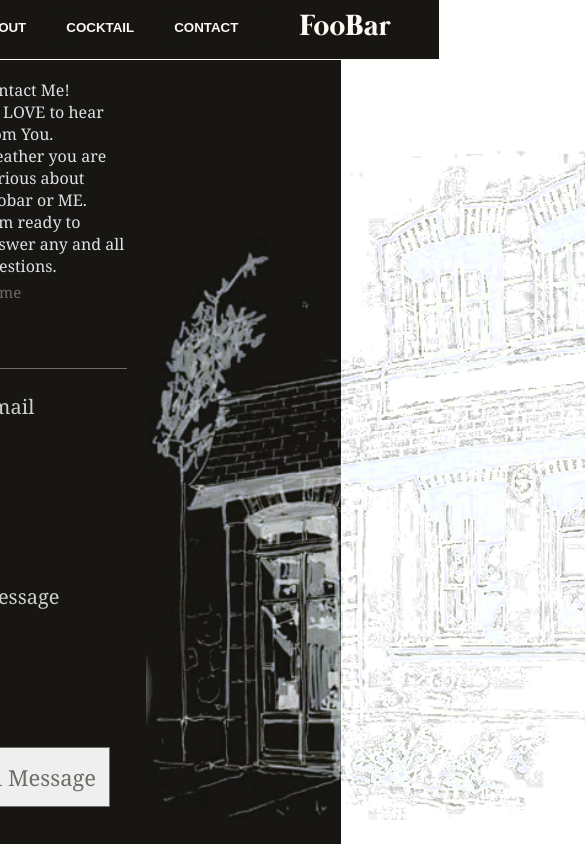
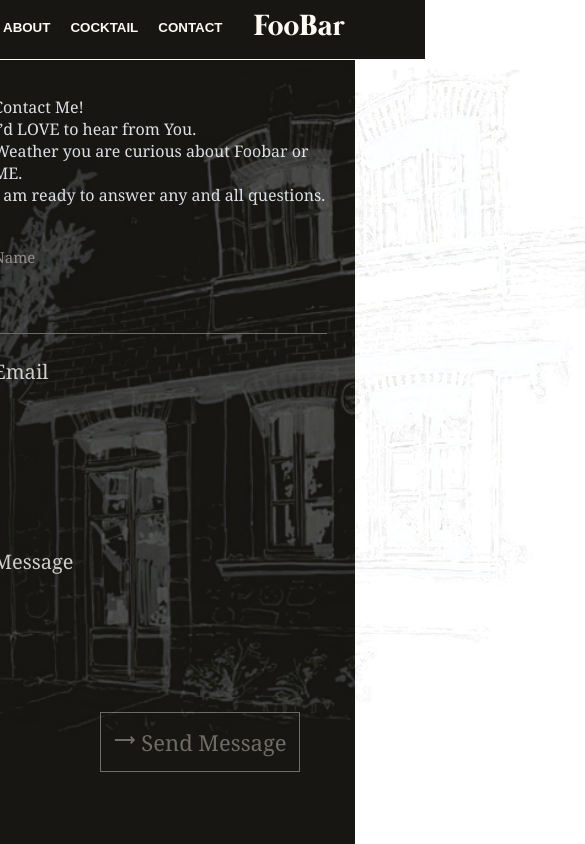
Before and after one commit to Park-Dasol/FooBar, a React (Create React App) app in the folder frontend/: page /contact in a window 390 px wide. Shown: the top 844 px of the page, 585 px wide, since content can reach past the window. Built offline with nearby package versions, Linux system fonts and the light colour scheme.

Commit message:
feat : contact 페이지 tablet 미디어 쿼리 추가

```diff
--- a/frontend/src/components/ContactForm/index.tsx
+++ b/frontend/src/components/ContactForm/index.tsx
@@ -1,5 +1,5 @@
 import React , {useCallback, VFC, useRef } from "react";
-import {ContactInputWrap} from './style'
+import {ContactInputWrap, ContactFormArea} from './style'
 import {CgArrowLongRight} from  "react-icons/cg";
 import emailjs from 'emailjs-com';
 import { ToastContainer, toast } from 'react-toastify';
@@ -64,7 +64,7 @@ const ContactForm :VFC<Props>= () => {
   return (
     <div style={{display:"flex", flexDirection:"column"}}>
       <ToastContainer />
-       <form action="" ref={form} onSubmit={sendEmail} style={{width: '100%',display:'flex',flexDirection:"column", justifyContent:"center", marginTop:"10px"}}>
+       <ContactFormArea action="" ref={form} onSubmit={sendEmail}>
          <ContactInputWrap onClick={activated} >
           <label  htmlFor="Name">Name</label>
           <input className="name" autoFocus onBlur={deactivated} type="text" name="user_ame" id="Name"/>
@@ -77,10 +77,10 @@ const ContactForm :VFC<Props>= () => {
           <label  htmlFor="Message">Message</label>
           <textarea onBlur={deactivated} name="message" id="Message"></textarea>
          </ContactInputWrap>
-         <button type="submit" value="Send" style={{fontSize :"22px", border:"1px solid #6F6C67", color:"#6F6C67", width : "200px", height:"60px", alignSelf:"flex-end", marginRight:"12%"}}>
+         <button type="submit" value="Send" style={{fontSize :"22px", border:"1px solid #6F6C67", backgroundColor:"#171613", color:"#6F6C67", width : "200px", height:"60px", alignSelf:"flex-end", marginRight:"8%"}}>
           <CgArrowLongRight/> Send Message
          </button>
-      </form>
+      </ContactFormArea>
     </div>
   )
 }
--- a/frontend/src/components/ContactForm/style.tsx
+++ b/frontend/src/components/ContactForm/style.tsx
@@ -17,6 +17,7 @@ justify-content:center;
   outline : none;
   font-size : 50px;
   font-weight : 300;
+  z-index : 2;
 }
 > textarea {
   font-size : 25px;
@@ -31,6 +32,11 @@ justify-content:center;
   color:#6F6C67;
   font-size : 15px;
   transition : 1s;
+  z-index : 2;
+
+  ${({theme}: {theme: any}) => theme.tablet`
+    color:#918d88;
+  `}
 }
 
 &.deactive input, &.deactive textarea {
@@ -51,3 +57,14 @@ label:hover {
   cursor:pointer;
 }
 `;
+
+
+
+export const ContactFormArea= styled.form`
+  width: 100%;
+  display:flex;
+  flex-direction:column;
+  justify-content:center;
+  margin-top:10px;
+
+`
--- a/frontend/src/pages/Contact/index.tsx
+++ b/frontend/src/pages/Contact/index.tsx
@@ -5,7 +5,7 @@ import { darkTheme } from '../../styles/theme';
 import ContactForm from '../../components/ContactForm';
 import {useHeaderThemeContext} from '../../utils/headerContext'
 import {useCocktailContext} from '../../utils/cocktailContext';
-
+import { ContactBgImg , ContactFormWrapper} from './style';
 export const Contact = () => {
   const { headerTheme, setHeaderTheme } = useHeaderThemeContext()
   const {cocktail, setCocktail } = useCocktailContext()
@@ -24,11 +24,11 @@ export const Contact = () => {
          <Section>
           <MainContentWrapper >
             <MainContent style={{display:"flex"}}>
-              <div style={{width:"50%", padding:"5% 5% 8% 5%", display:"flex", flexDirection:"column", justifyContent:"space-around", height :"90%"}}>
+              <ContactFormWrapper>
                 <div style={{color:"#dee2e6", lineHeight:"22px"}}>Contact Me!<br/>I’d LOVE to hear from You.<br/>Weather you are curious about Foobar or ME.<br/>I am ready to answer any and all questions.</div>
                 <ContactForm/>
-              </div>
-              <img src={`${process.env.PUBLIC_URL}/images/pub.png`} alt="about" style={{height:"80%", objectFit:'contain', alignSelf:"center"}}/>
+              </ContactFormWrapper>
+              <ContactBgImg src={`${process.env.PUBLIC_URL}/images/pub.png`} alt="contact"/>
             </MainContent>
           </MainContentWrapper>
         </Section>
--- /dev/null
+++ b/frontend/src/pages/Contact/style.tsx
@@ -0,0 +1,28 @@
+import styled from 'styled-components'
+
+export const ContactFormWrapper= styled.div`
+width:50%;
+padding:5% 5% 8% 5%;
+display:flex;
+flex-direction:column;
+justify-content:space-around;
+height :90%;
+
+${({theme}: {theme: any}) => theme.tablet`
+  width: 100%;
+`}
+`
+
+
+
+export const ContactBgImg= styled.img`
+  height:80%;
+  object-fit:contain;
+  align-sself:center;
+
+
+  ${({theme}: {theme: any}) => theme.tablet`
+    position:absolute;
+    opacity: 0.3;
+  `}
+`
--- a/frontend/src/pages/Home/Ingredient.tsx
+++ b/frontend/src/pages/Home/Ingredient.tsx
@@ -39,7 +39,6 @@ export const Ingredient = () => {
               <IngredientImage src={`${process.env.PUBLIC_URL}/images/${randomIngredient?.name.toLowerCase()}.jpg`} alt="ingredient" />
               <IngredientWrapper ingredient={randomIngredient} style={{padding :"6%"}}>
                 <div style={{margin :"10% 0 3% 5%", fontSize:"60px", height:"10%",}}>{randomIngredient?.name}</div>
-                {/* <div style={{padding :"10%", maxHeight : '80%', overflowY:"auto"}}>{randomIngredient?.description}</div> */}
                 <IngredientDescription >{randomIngredient?.description}</IngredientDescription>
               </IngredientWrapper>
             </MainLineContent>
--- a/frontend/src/styles/button.ts
+++ b/frontend/src/styles/button.ts
@@ -12,6 +12,10 @@ export const MenuButton = styled.button`
       display: inline-block;
       line-height: 1;
       padding-right: 40px;
+
+      ${({theme}: {theme: any}) => theme.tablet`
+        padding : 0 10px;
+      `}
 
 `;
 
--- a/frontend/src/styles/global-styles.ts
+++ b/frontend/src/styles/global-styles.ts
@@ -27,8 +27,8 @@ export const GlobalStyle = createGlobalStyle`
         border: none;
         outline: none;
         font-family: NotoSerifRegular;
-        color: ${({theme} : {theme: any}) => theme.bgColor};
-        background-color: ${({theme} : {theme: any}) => theme.textColor};
+        color: ${({theme} : {theme: any}) => theme.textColor};
+        background-color: ${({theme} : {theme: any}) => theme.bgColor};
     }
     input {
         font-family: NotoSerifRegular;
--- a/frontend/src/styles/home.ts
+++ b/frontend/src/styles/home.ts
@@ -8,7 +8,7 @@ import styled from 'styled-components'
 export const MainWrapper = styled.div`
   // margin-top: 60px;
   width: 100vw;
-  height: auto;
+  // height: auto;
   `;
 
 // each section
@@ -25,7 +25,7 @@ export const Section = styled.section`
   ${({theme}: {theme: any}) => theme.tablet`
     height: 100vh;
   `}
-  `;
+`;
 
 // 안에 선 있는 wrapper
 export const MainContentLineWrapper = styled.div`
--- a/frontend/src/styles/ingredient.ts
+++ b/frontend/src/styles/ingredient.ts
@@ -47,6 +47,7 @@ export const IngredientDescription = styled.div`
   &::-webkit-scrollbar {
     background-color:transparent;
     width:10px
+
   }
   &::-webkit-scrollbar-thumb {
       background-color:#f7ede2;
```
